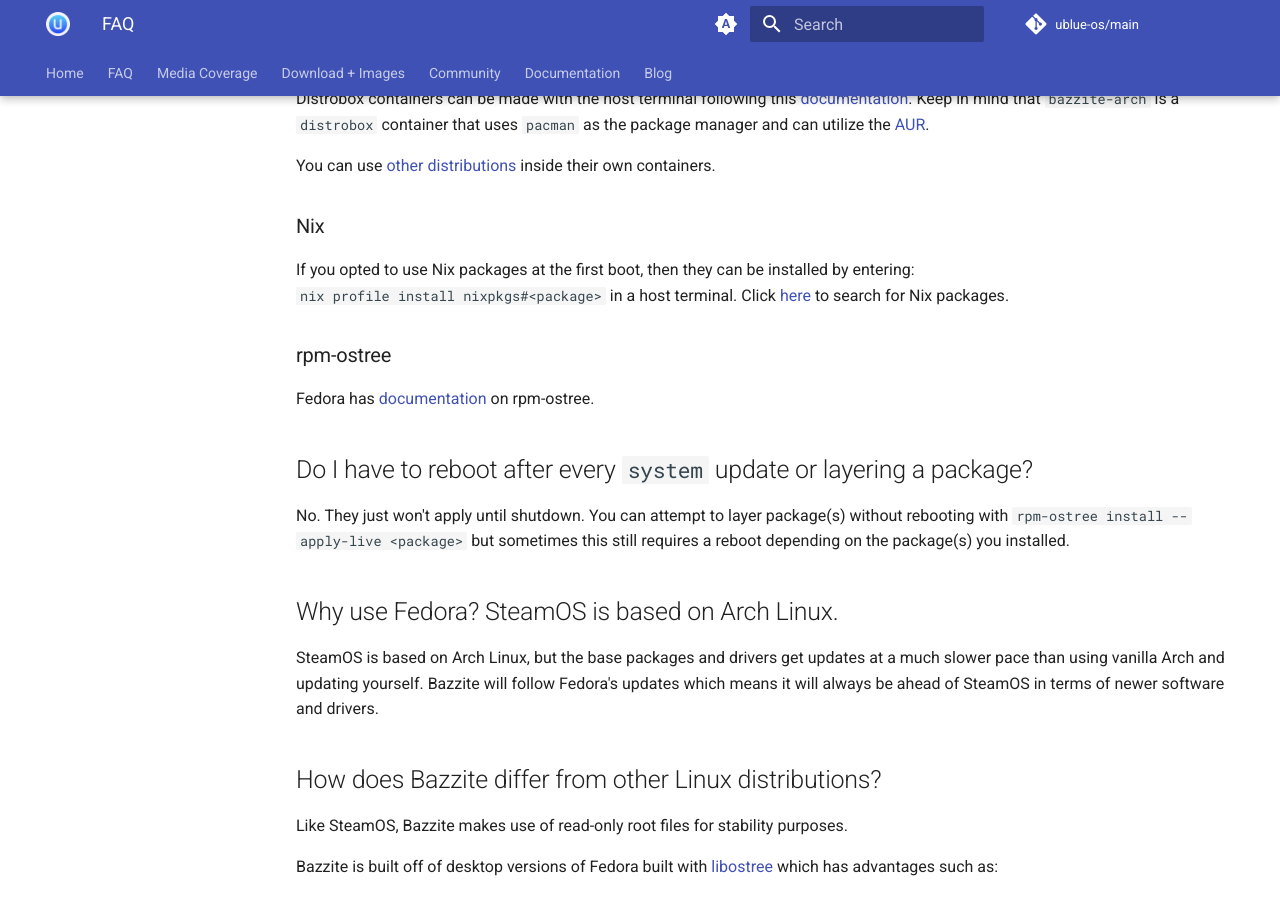
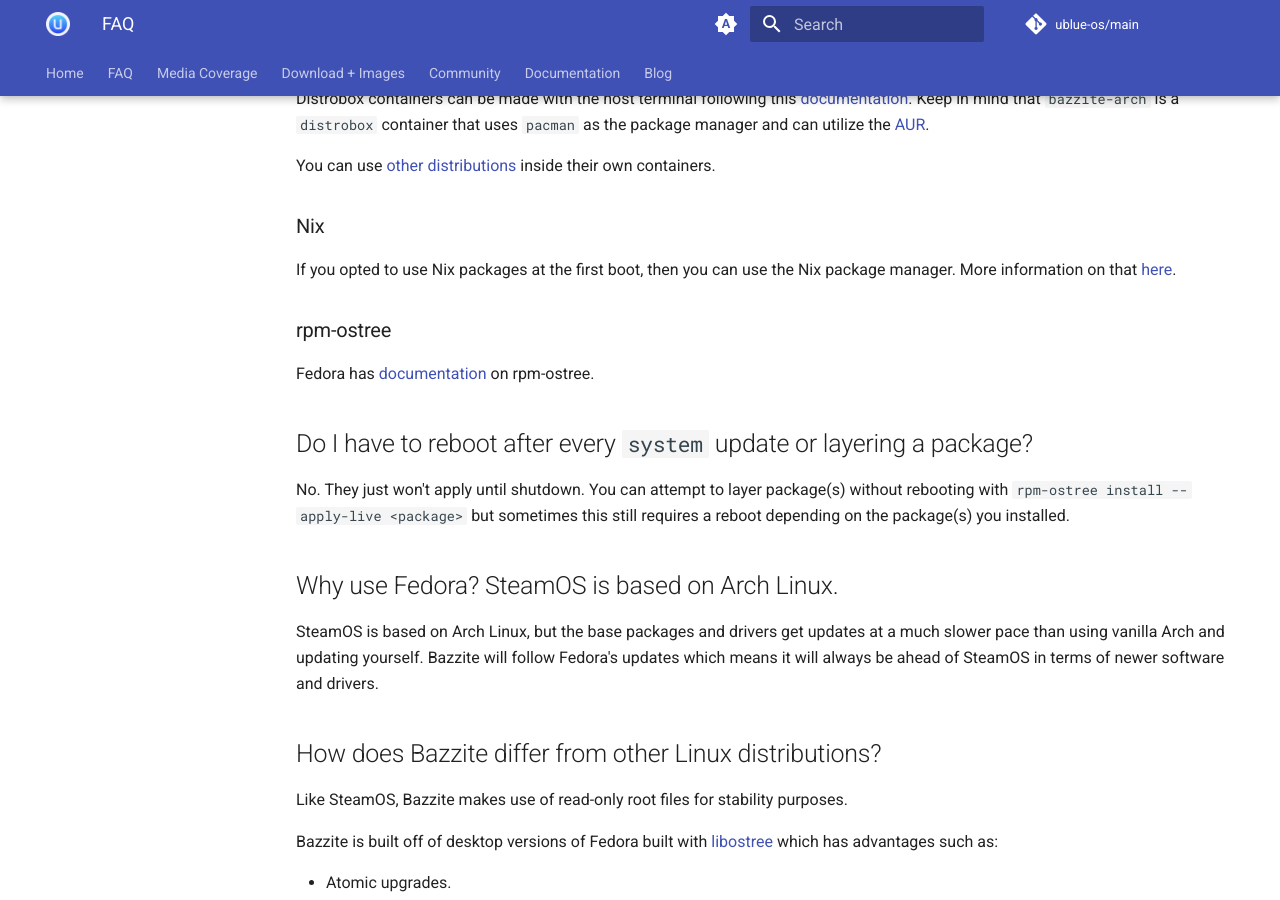
Before and after one commit to ublue-os/website, an MkDocs documentation site: the page built from docs/images/bazzite/FAQ.md, in a window 1280 px wide and 900 px high, scrolled down 1820 px. Built offline with MkDocs 1.6.1 and Material for MkDocs 9.7.7, drawn with Linux system fonts in a browser that asks for light colours; comment, search, counter and statistics services are not loaded.

Commit message:
fix: Nix package manager just links to zero-to-nix

```diff
--- a/docs/images/bazzite/FAQ.md
+++ b/docs/images/bazzite/FAQ.md
@@ -58,8 +58,7 @@ You can use [other distributions](https://github.com/89luca89/distrobox/blob/mai
 
 ### Nix
 
-If you opted to use Nix packages at the first boot, then they can be installed by entering:
-`nix profile install nixpkgs#<package>` in a host terminal.  Click [here](https://search.nixos.org/packages) to search for Nix packages.
+If you opted to use Nix packages at the first boot, then you can use the Nix package manager.  More information on that [here](https://zero-to-nix.com/).
 
 ### rpm-ostree
 
```
